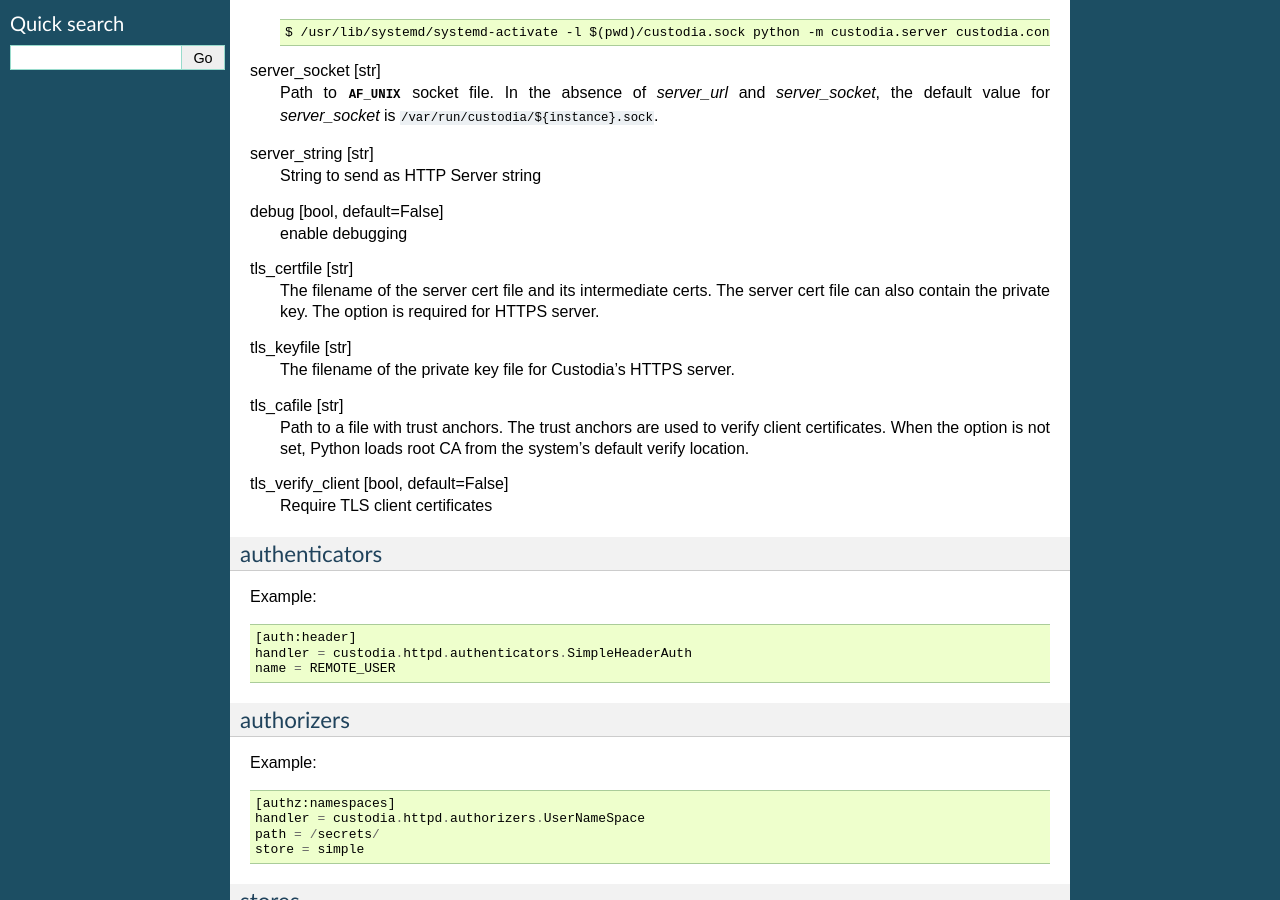
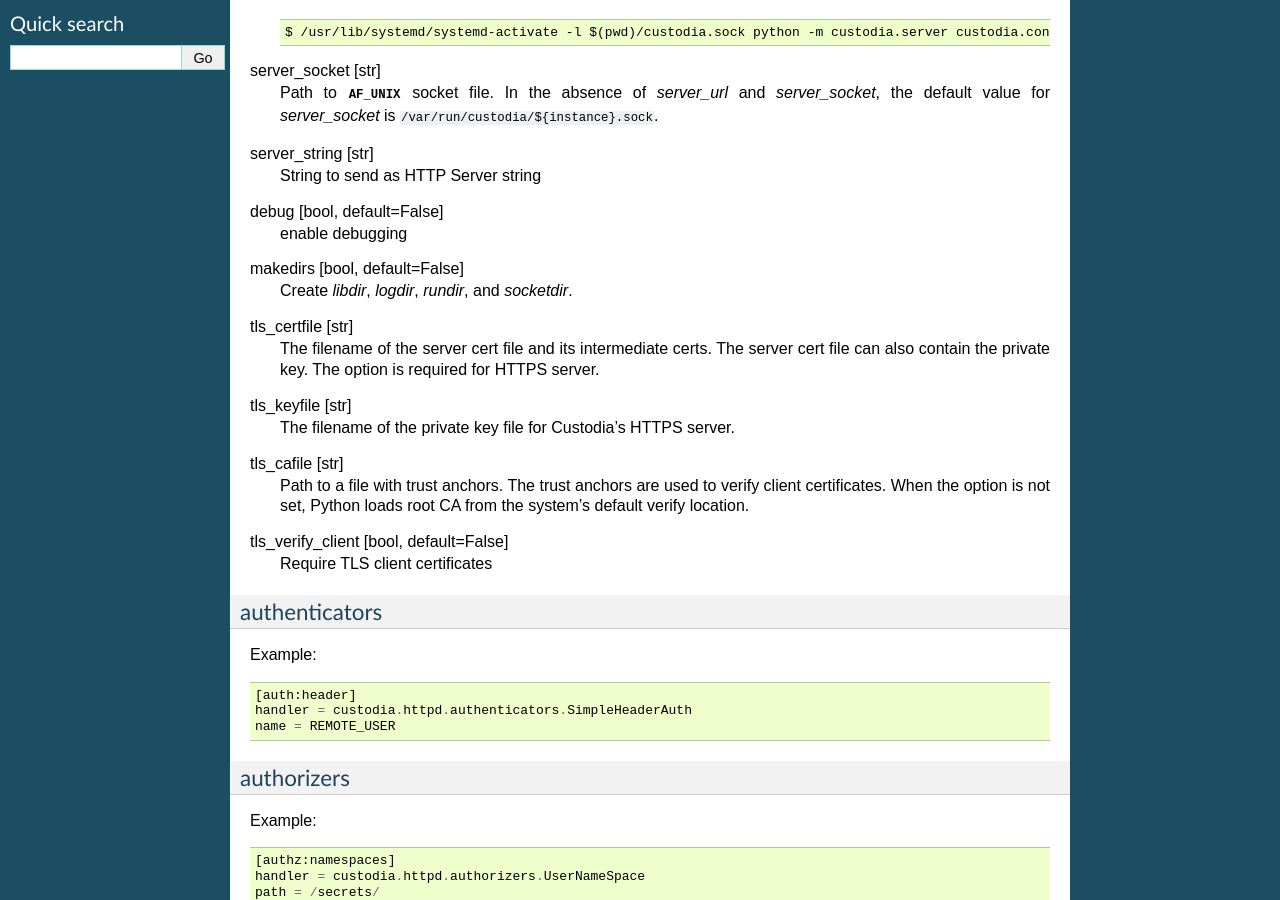
Before and after one commit to latchset/custodia, a Sphinx documentation site: the page built from docs/source/config.rst, in a window 1280 px wide and 900 px high, scrolled down 399 px. Built offline with Sphinx 7.4.7, drawn with Linux system fonts in a browser that asks for light colours.

Commit message:
Document makedirs and enable it in demo config
Signed-off-by: Christian Heimes <cheimes@redhat.com>

```diff
--- a/docs/source/config.rst
+++ b/docs/source/config.rst
@@ -33,6 +33,9 @@ server_string [str]
 
 debug [bool, default=False]
    enable debugging
+
+makedirs [bool, default=False]
+   Create *libdir*, *logdir*, *rundir*, and *socketdir*.
 
 tls_certfile [str]
    The filename of the server cert file and its intermediate certs. The server
--- a/docs/source/spelling_wordlist.txt
+++ b/docs/source/spelling_wordlist.txt
@@ -1,4 +1,3 @@
-
 api
 Args
 auditable
@@ -43,6 +42,7 @@ kem
 keyfile
 libdir
 logdir
+makedirs
 metadata
 mkdir
 namespace
```
Also changed, not shown: 1 other file.
